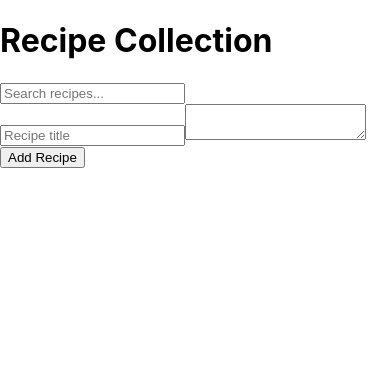
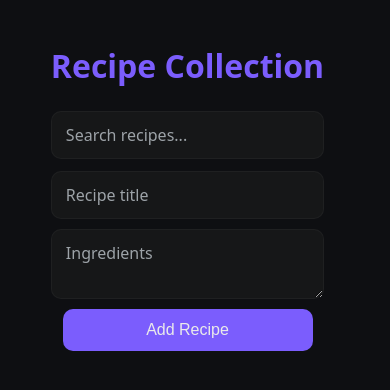
Before and after one commit to JANS66/recipe-app, a React (Create React App) app: page / in a window 390 px wide. Shown: the top 390 px of the page. Built offline with nearby package versions, Linux system fonts and the light colour scheme.

Commit message:
fix: improve styling and persist recipes in localStorage

```diff
--- a/src/App.jsx
+++ b/src/App.jsx
@@ -4,40 +4,42 @@ import RecipeForm from "./components/RecipeForm"
 import SearchBar from "./components/SearchBar"
 
 export default function App() {
-  // We use useState to create a state variable `recipes` that will hold the list of recipe data.
-  // `setRecipes` is the function we use to update this state whenever new recipes are fetched or modified.
-  // Initializing it with an empty array ensures we have a consistent data structure to work with in the UI.
-  const [recipes, setRecipes] = useState([])
-  // We use useState to create a state variable `search` to store the user's current search input.
-  // `setSearch` is the function to update this value as the user types.
-  // Initializing it with an empty string ensures the input starts blank and avoids errors when rendering.
+  // Load from localStorage, or fallback to empty array
+  const [recipes, setRecipes] = useState(() => {
+    try {
+      const stored = localStorage.getItem(`recipes`)
+      return stored ? JSON.parse(stored) : []
+    } catch (error) {
+      console.error(`Failed to parse recipes from localStorage:`, error)
+      return []
+    }
+  })
+
   const [search, setSearch] = useState(``)
 
-  // useEffect runs once when the component mounts (empty dependency array []).
-  // It retrieves any previously saved recipes from localStorage, parses them, and updates the `recipes` state.
-  // Using `|| []` ensures that if nothing is stored yet, `recipes` starts as an empty array.
+  // Save recipes to localStorage whenever they change
   useEffect(() => {
-    const stored = JSON.parse(localStorage.getItem(`recipes`)) || []
-    setRecipes(stored)
-  }, [])
-
-  // useEffect runs whenever the `recipes` state changes (dependency: [recipes]).
-  // It saves the current recipes to localStorage so that the data persists across page reloads.
-  // JSON.stringify is used to convert the array into a string format suitable for storage.
-  useEffect(() => {
-    localStorage.setItem(`recipes`, JSON.stringify(recipes))
+    try {
+      localStorage.setItem(`recipes`, JSON.stringify(recipes))
+    } catch (error) {
+      console.error(`Failed to save recipes to localStorage:`, error)
+    }
   }, [recipes])
 
-  // `addRecipe` is a function to add a new recipe to the existing list of recipes.
-  // It uses the spread operator [...] to copy the current recipes and append the new one.
-  // Calling setRecipes updates the state, which triggers a re-render and also saves it to localStorage (via useEffect).
-  const addRecipe = recipe => setRecipes([...recipes, recipe])
+  // Add new recipe
+  const addRecipe = recipe => {
+    setRecipes(prev => [...prev, recipe])
+  }
 
   return (
-    <div>
+    <div className="app-container">
       <h1>Recipe Collection</h1>
-      <SearchBar setSearch={setSearch} />
-      <RecipeForm addRecipe={addRecipe} />
+
+      <div className="controls">
+        <SearchBar setSearch={setSearch} />
+        <RecipeForm addRecipe={addRecipe} />
+      </div>
+
       <RecipeList recipes={recipes} search={search} />
     </div>
   )
--- a/src/components/RecipeForm.jsx
+++ b/src/components/RecipeForm.jsx
@@ -10,24 +10,27 @@ export default function RecipeForm({ addRecipe }) {
     // After adding, it clears the input fields by resetting `title` and `ingredients` to empty strings.
     const handleSubmit = event => {
         event.preventDefault()
+        if (!title.trim()) return
         addRecipe({ title, ingredients })
         setTitle(``)
         setIngredients(``)
     }
 
     return (
-        <form onSubmit={handleSubmit}>
+        <form className="recipe-form" onSubmit={handleSubmit}>
             <input
                 placeholder="Recipe title"
                 value={title}
-                onChange ={event => setTitle(event.target.value)}
+                onChange={event => setTitle(event.target.value)}
             />
             <textarea
-                placheolder="Ingredients"
+                placeholder="Ingredients"
                 value={ingredients}
                 onChange={event => setIngredients(event.target.value)}
             />
-            <button>Add Recipe</button>
+            <div className="form-actions">
+                <button>Add Recipe</button>
+            </div>
         </form>
     )
 }
--- a/src/components/RecipeList.jsx
+++ b/src/components/RecipeList.jsx
@@ -4,7 +4,7 @@ export default function RecipeList({ recipes, search }) {
     const filtered = recipes.filter(recipe => recipe.title.toLowerCase().includes(search.toLowerCase()))
 
     return (
-        <div>
+        <div className="recipe-list">
             {/* We loop over the `filtered` array of recipes and render a RecipeCard for each one.
                 `map` creates a new array of JSX elements based on the recipe data.
                 `key={index}` provides a unique identifier for each element to help React track changes efficiently. */}
--- a/src/index.css
+++ b/src/index.css
@@ -1,13 +1,183 @@
-body {
+* {
   margin: 0;
-  font-family: -apple-system, BlinkMacSystemFont, 'Segoe UI', 'Roboto', 'Oxygen',
-    'Ubuntu', 'Cantarell', 'Fira Sans', 'Droid Sans', 'Helvetica Neue',
-    sans-serif;
-  -webkit-font-smoothing: antialiased;
-  -moz-osx-font-smoothing: grayscale;
+  padding: 0;
+  box-sizing: border-box;
 }
 
-code {
-  font-family: source-code-pro, Menlo, Monaco, Consolas, 'Courier New',
-    monospace;
+:root {
+  --bg: #0e0f12;
+  --bg-alt: #161718;
+  --card-bg: #121214;
+  --text: #eaeaea;
+  --text-muted: #9da3a8;
+  --accent: #7b5dfd;
+  --accent-hover: #9b7dff;
+  --radius: 12px;
+  --transition: 0.22s ease;
+  --max-width: 1000px;
+  --shadow: 0 6px 18px rgba(0,0,0,0.55);
 }
+
+/* Force the vertical scrollbar to be reserved even when page is short.
+   This prevents horizontal shifting when content grows and the scrollbar appears. */
+html {
+  scrollbar-gutter: stable;
+}
+
+body {
+  font-family: system-ui, -apple-system, "Segoe UI", Roboto, "Helvetica Neue", Arial;
+  background: var(--bg);
+  color: var(--text);
+  display: flex;
+  justify-content: center;
+  padding: 24px;
+  min-height: 100vh;
+}
+
+.app-container {
+  width: 900px;
+  max-width: 900px;
+  min-width: 900px;
+  margin: 0 auto;
+  padding: 20px;
+  display: flex;
+  flex-direction: column;
+  gap: 20px;
+}
+
+h1 {
+  text-align: center;
+  margin-bottom: 4px;
+  font-size: 2rem;
+  color: var(--accent);
+  font-weight: 700;
+}
+
+.controls {
+  display: flex;
+  flex-direction: column;
+  gap: 12px;
+  margin-bottom: 20px;
+  width: 100%;
+}
+
+input,
+textarea {
+  width: 100%;
+  min-width: 100%;
+  padding: 12px 14px;
+  background: var(--bg-alt);
+  border: 1px solid rgba(255,255,255,0.04);
+  border-radius: 10px;
+  color: var(--text);
+  margin: 0;
+  font-size: 1rem;
+  transition: border-color var(--transition), box-shadow var(--transition);
+  resize: vertical;
+  font-family: inherit;
+  font-weight: 400;
+}
+
+input::placeholder,
+textarea::placeholder {
+  color: var(--text-muted);
+  font-family: inherit;
+  font-size: 1rem;
+  font-weight: 400;
+  color: var(--text-muted);
+
+}
+
+input:focus,
+textarea:focus {
+  border-color: rgba(123,93,253,0.9);
+  box-shadow: 0 6px 18px rgba(123,93,253,0.06);
+  outline: none;
+}
+
+.recipe-form {
+  display: flex;
+  flex-direction: column;
+  gap: 10px;
+}
+
+.form-actions {
+  display: flex;
+  justify-content: center;
+}
+
+button {
+  padding: 12px 20px;
+  background: var(--accent);
+  color: var(--text);
+  border: none;
+  border-radius: 10px;
+  cursor: pointer;
+  font-size: 1rem;
+  font-weight: 500;
+  transition: transform 0.2s ease, background 0.2s ease;
+  width: 100%;
+  max-width: 250px;
+  text-align: center;
+}
+
+button:hover {
+  transform: translateY(-2px);
+  background: var(--accent-hover);
+}
+
+.recipe-list {
+  display: grid;
+  gap: 20px;
+  align-items: start;
+}
+
+.card {
+  background: linear-gradient(180deg, rgba(255,255,255,0.02), transparent);
+  padding: 18px;
+  border-radius: 12px;
+  box-shadow: var(--shadow);
+  transition: transform var(--transition), box-shadow var(--transition);
+  will-change: transform;
+}
+
+.card:hover {
+  transform: translateY(-6px);
+  box-shadow: 0 14px 30px rgba(0,0,0,0.6);
+}
+
+.card h2 {
+  color: var(--accent);
+  margin-bottom: 8px;
+  font-size: 1.15rem;
+}
+
+.card p {
+  color: var(--text-muted);
+  font-size: 0.95rem;
+  white-space: pre-line; /* keep line breaks from the ingredients textarea */
+}
+
+.controls + .recipe-list {
+  margin-top: 6px;
+}
+
+@media (max-width: 920px) {
+  .app-container {
+    width: 100%;
+    max-width: 100%;
+    min-width: 0;
+  }
+}
+
+@media (min-width: 520px) {
+  .recipe-list {
+    grid-template-columns: repeat(2, 1fr);
+  }
+}
+
+@media (min-width: 900px) {
+  .recipe-list {
+    grid-template-columns: repeat(3, 1fr);
+  }
+}
```
Also changed, not shown: src/App.css (deleted, +0 -38 lines), src/data/recipes.json (deleted), src/pages/Home.jsx (deleted).
